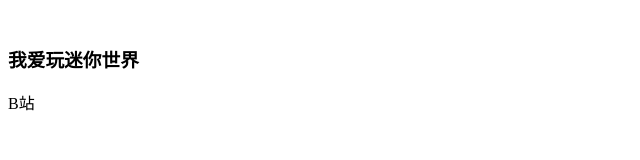
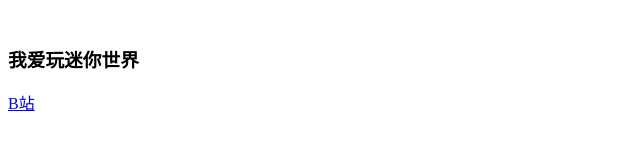
Before and after one commit to ly155555/LY15555.github.io, a plain HTML site: page index.html in a window 1280 px wide. Shown: the full height of the page, 0-640 px from the left. Drawn offline with Linux system fonts and the light colour scheme.

Commit message:
Update index.html

```diff
--- a/index.html
+++ b/index.html
@@ -8,6 +8,6 @@
      </head>
      <body>
          <h3>我爱玩迷你世界</h3>
-         <a herf="http://www.bilibili.com">B站</a>
+         <a href="http://www.bilibili.com">B站</a>
      </body>
      </html>
```
